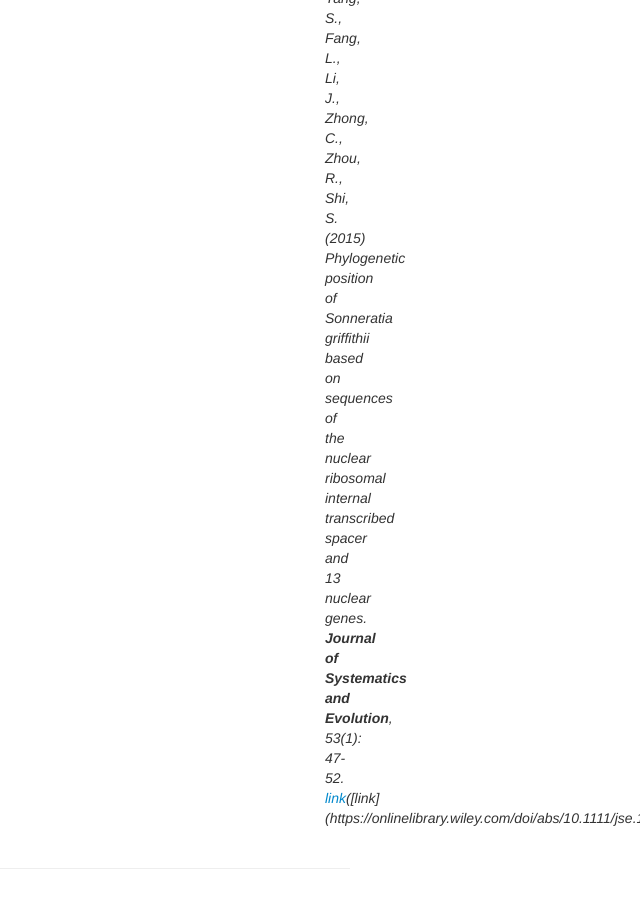
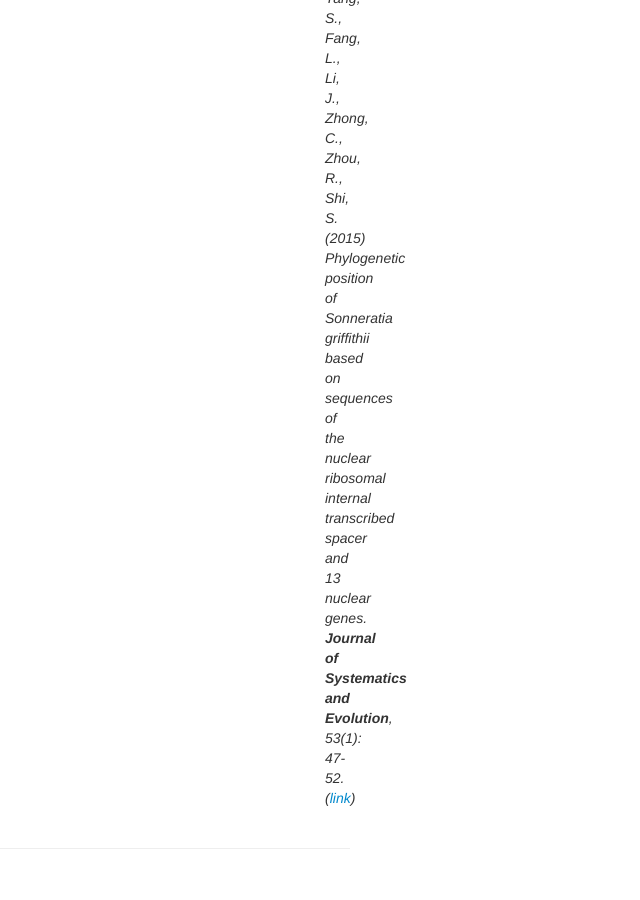
Before and after one commit to yycunc/yycunc.github.io, a Jekyll site: the page built from pages/pubs.md, in a window 1280 px wide and 900 px high, scrolled down 6746 px. Shown: the whole window, without its empty margins (640-1280 px from the left). Built offline with Jekyll 4.4.1, drawn with Linux system fonts in a browser that asks for light colours.

Commit message:
Update pubs.md

```diff
--- a/pages/pubs.md
+++ b/pages/pubs.md
@@ -82,4 +82,4 @@ title: Yuchen Yang's publications
 
 <ol start="2"> <li><b>Yang, Y.</b>, Yang, S., Li, J., Li, X., Zhong, C., Huang, Y., Zhou, R., Shi, S. (2015) De novo assembly of the transcriptomes of two yellow mangroves, <i>Ceriops tagal</i>  and <i>C. zippeliana</i> , and one of their terrestrial relatives, <i>Pellacalyx yunnanensis</i>. <i><b>Marine Genomics</i></b>, 23: 33-36. PMID: 25899405. ([link](https://www.sciencedirect.com/science/article/abs/pii/S1874778715000586))</li></ol>
 
-<ol start="1"> <li><b>Yang, Y.</b>, Yang, S., Fang, L., Li, J., Zhong, C., Zhou, R., Shi, S. (2015) Phylogenetic position of <i>Sonneratia  griffithii</i>  based on sequences of the nuclear ribosomal internal transcribed spacer and 13 nuclear genes. <i><b>Journal of Systematics and Evolution</b></i>, 53(1): 47-52. <a href="https://onlinelibrary.wiley.com/doi/abs/10.1111/jse.12102">link</a>([link](https://onlinelibrary.wiley.com/doi/abs/10.1111/jse.12102))</li></ol>
+<ol start="1"> <li><b>Yang, Y.</b>, Yang, S., Fang, L., Li, J., Zhong, C., Zhou, R., Shi, S. (2015) Phylogenetic position of <i>Sonneratia  griffithii</i>  based on sequences of the nuclear ribosomal internal transcribed spacer and 13 nuclear genes. <i><b>Journal of Systematics and Evolution</b></i>, 53(1): 47-52. (<a href="https://onlinelibrary.wiley.com/doi/abs/10.1111/jse.12102">link</a>)</li></ol>
```
